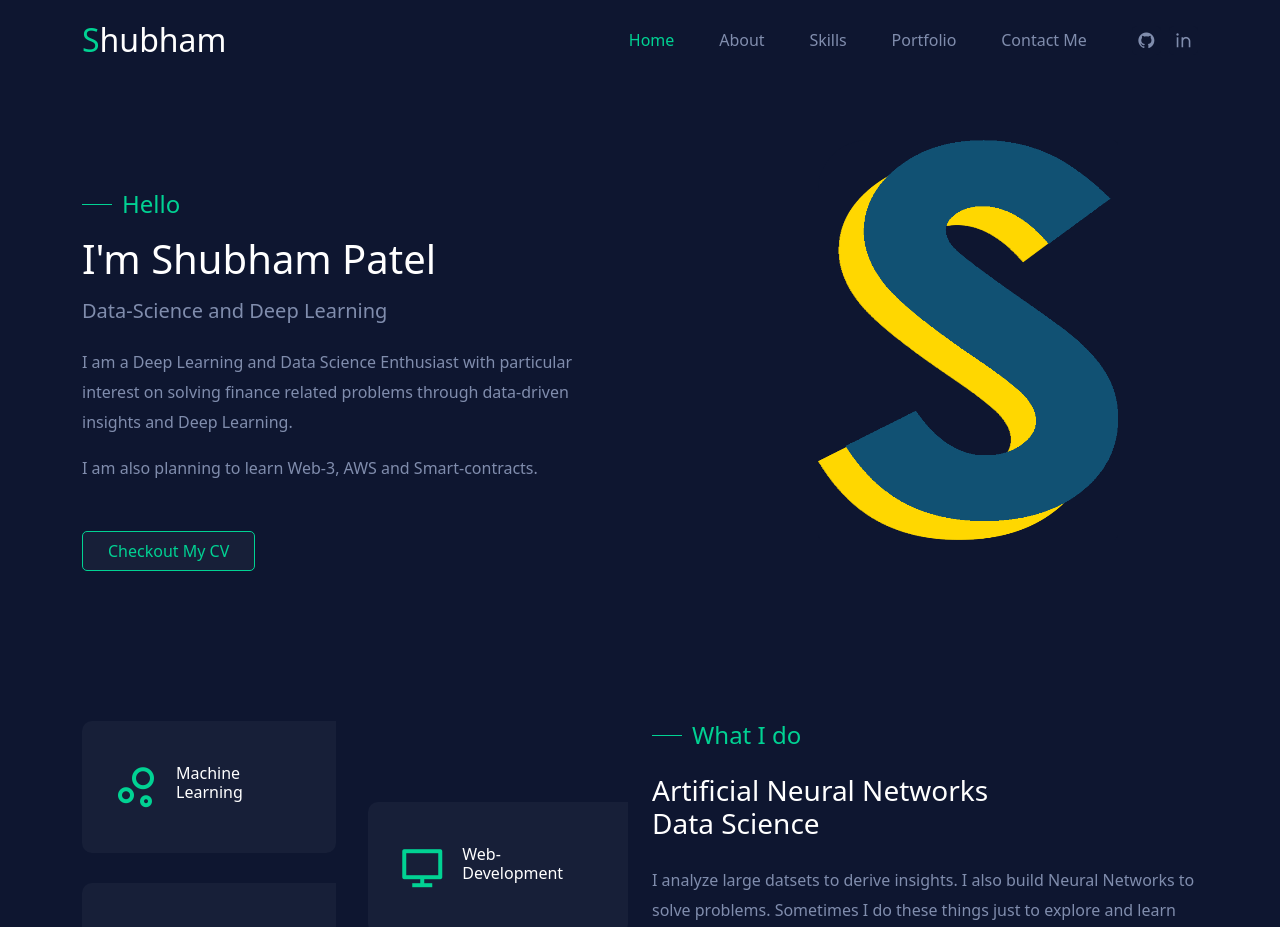
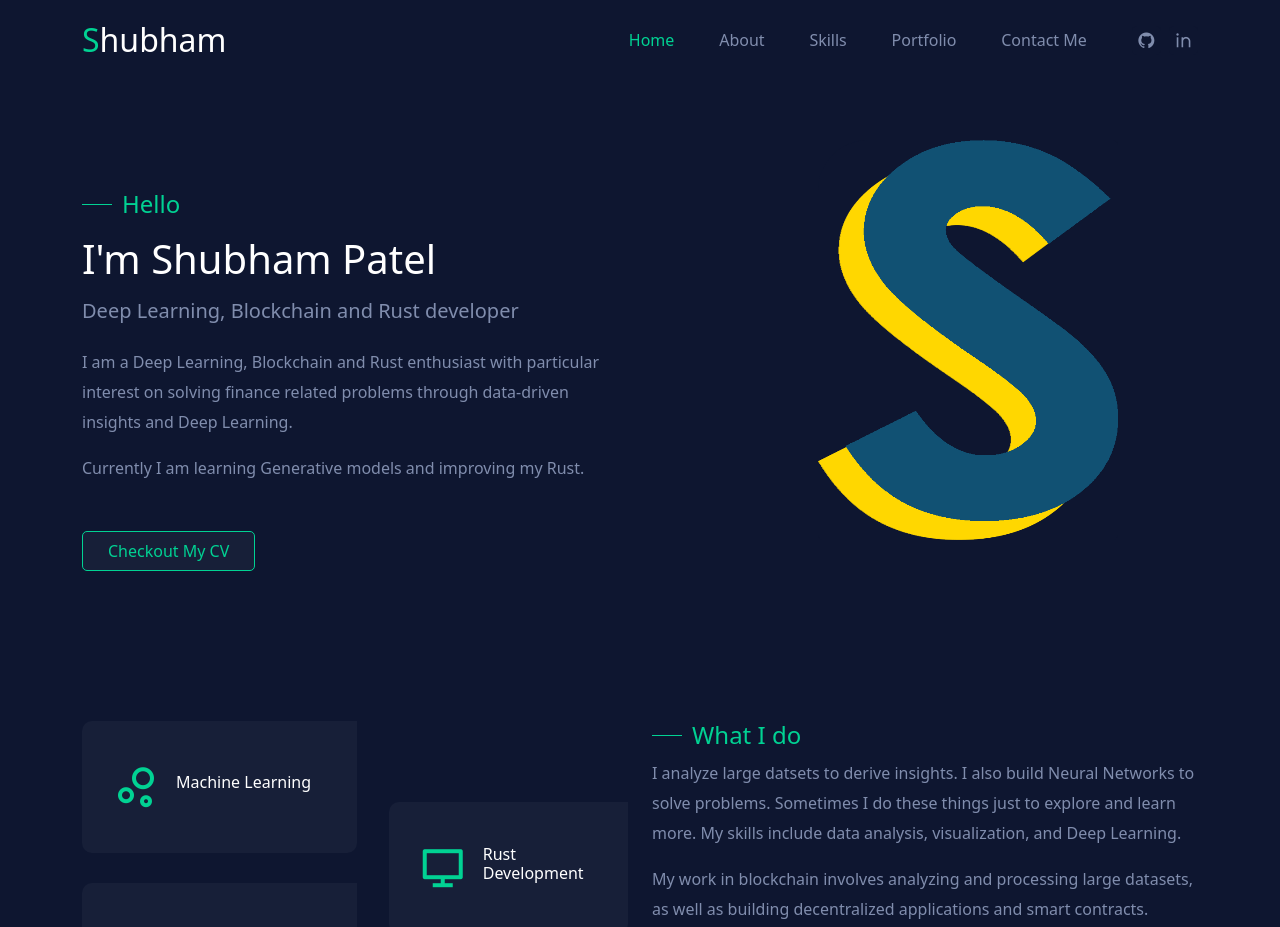
Before and after one commit to ShubhamBhut/Portfolio, a Next.js app: page / in a window 1280 px wide. Shown: the top 927 px of the page. Built offline with nearby package versions, Linux system fonts and the light colour scheme.

Commit message:
Personal details update

```diff
--- a/components/UI/Hero.jsx
+++ b/components/UI/Hero.jsx
@@ -15,9 +15,9 @@ const Hero = () => {
                <div className={`${classes.hero__content}`}>
                   <SectionSubtitle subtitle='Hello' />
                   <h2 className='mt-3 mb-3'>I&apos;m Shubham Patel</h2>
-                  <h5 className='mb-4'>Data-Science and Deep Learning</h5>
-                  <p>I am a Deep Learning and Data Science Enthusiast with particular interest on solving finance related problems through data-driven insights and Deep Learning.</p>
-                  <p>I am also planning to learn Web-3, AWS and Smart-contracts.</p>
+                  <h5 className='mb-4'>Deep Learning, Blockchain and Rust developer</h5>
+                  <p>I am a Deep Learning, Blockchain and Rust enthusiast with particular interest on solving finance related problems through data-driven insights and Deep Learning.</p>
+                  <p>Currently I am learning Generative models and improving my Rust.</p>
 
                   <div className='mt-5'>
                      {/* <button className="primary__btn"><Link href='#'>Hire me</Link></button> */}
--- a/components/UI/Skills.jsx
+++ b/components/UI/Skills.jsx
@@ -13,18 +13,20 @@ const Skills = () => {
             <div className={`${classes.skills__container}`}>
               <div>
                 <SkillItem title="Machine Learning" icon="ri-bubble-chart-line" />
-                <SkillItem title="Data Science" icon="ri-bar-chart-box-line" />
+                <SkillItem title="Blockchain Development" icon="ri-bit-coin-line" />
               </div>
 
-              <SkillItem title="Web-Development" icon="ri-computer-line" />
+              <SkillItem title="Rust Development" icon="ri-computer-line" />
             </div>
           </Col>
 
           <Col lg="6" md="6" className={`${classes.skill__title}`}>
             <SectionSubtitle subtitle='What I do' />
-            <h3 className="mb-0 mt-4">Artificial Neural Networks</h3>
-            <h3 className="mb-4">Data Science</h3>
-            <p>I analyze large datsets to derive insights. I also build Neural Networks to solve problems. Sometimes I do these things just to explore and learn more. My skills include data analysis, visualization, and Deep Learning. I have developed a strong acumen for problem solving, and I enjoy working on real-world challenges.</p>
+            {/* <h3 className="mb-0 mt-4">Artificial Neural Networks</h3> */}
+            {/* <h3 className="mb-4">Data Science</h3> */}
+            <p>I analyze large datsets to derive insights. I also build Neural Networks to solve problems. Sometimes I do these things just to explore and learn more. My skills include data analysis, visualization, and Deep Learning.</p>
+            <p>My work in blockchain involves analyzing and processing large datasets, as well as building decentralized applications and smart contracts.</p>
+            <p>I mostly use Rust for system development projects and blockchain development. I am planning to do finiancial modelling and develop trading strategies with it in the future.</p>
           </Col>
         </Row>
       </Container>
```
Also changed, not shown: public/images/translator.jpg.
